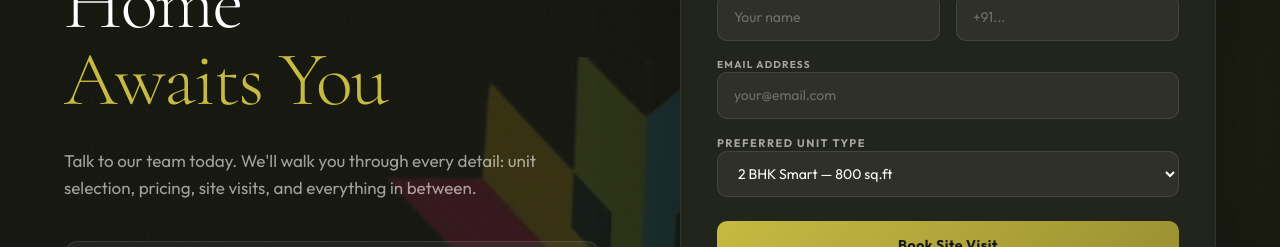
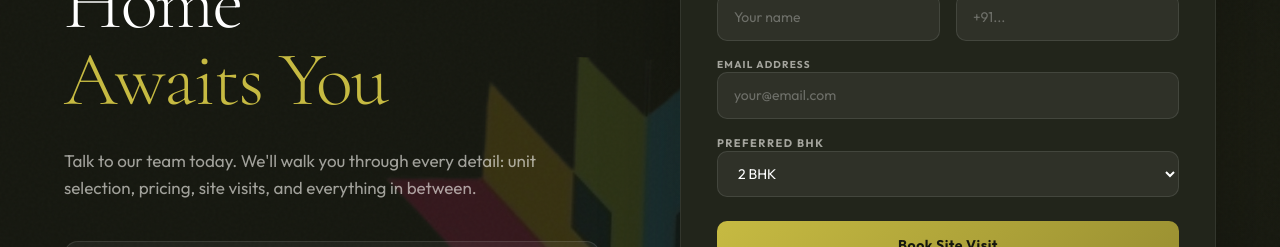
Before and after one commit to ankita1216/Shubham_Ashray, a React (Vite) app: page / in a window 1280 px wide. Shown: the part 9340-9587 px from the top of the page. Built offline with nearby package versions, Linux system fonts and the light colour scheme; a web font is replaced by a local one.

Commit message:
Initial commit

```diff
--- a/src/components/home/About.jsx
+++ b/src/components/home/About.jsx
@@ -259,6 +259,8 @@ export function About() {
           .canvas-metric-item {
             display: flex;
             flex-direction: column;
+            align-items: center;
+            text-align: center;
             gap: 5px;
             padding: 18px 12px;
             position: relative;
@@ -285,6 +287,7 @@ export function About() {
 
           .canvas-metric-lbl {
             font-size: 9.5px;
+            font-weight: 500;
             color: ${COLORS.mutedLight};
             text-transform: uppercase;
             letter-spacing: 0.12em;
--- a/src/components/home/Contact.jsx
+++ b/src/components/home/Contact.jsx
@@ -67,12 +67,13 @@ export function Contact() {
                 <input required type="email" placeholder="your@email.com" className="sa-form-input-dark" />
               </div>
               <div>
-                <label className="block mb-2" style={{ fontSize: 11, fontWeight: 700, letterSpacing: 1.5, textTransform: "uppercase", color: COLORS.mutedDark }}>Preferred Unit Type</label>
+                <label className="block mb-2" style={{ fontSize: 11, fontWeight: 700, letterSpacing: 1.5, textTransform: "uppercase", color: COLORS.mutedDark }}>Preferred BHK </label>
+
                 <select className="sa-form-input-dark">
-                  <option>2 BHK Smart — 800 sq.ft</option>
-                  <option>3 BHK Smart — 992 sq.ft</option>
-                  <option>2 BHK Premium — 875 sq.ft</option>
-                  <option>3 BHK Premium — 1197–1255 sq.ft</option>
+                  <option value="" disabled style={{ background: COLORS.darkMid, color: "#fff" }}>BHK</option>
+                  <option>2 BHK </option>
+                  <option>3 BHK </option>
+
                 </select>
               </div>
               <button type="submit" className="sa-hero-cta sa-sans">
```
